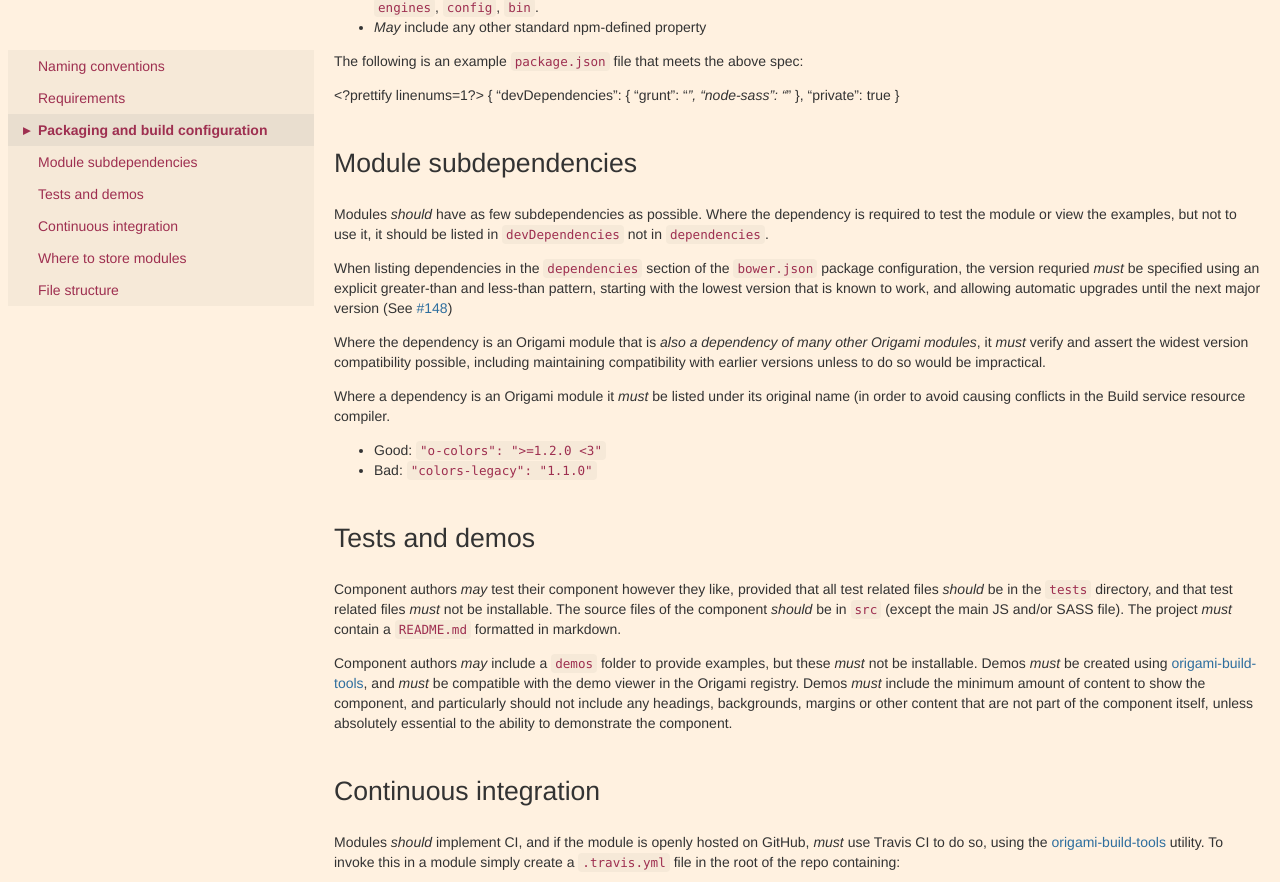
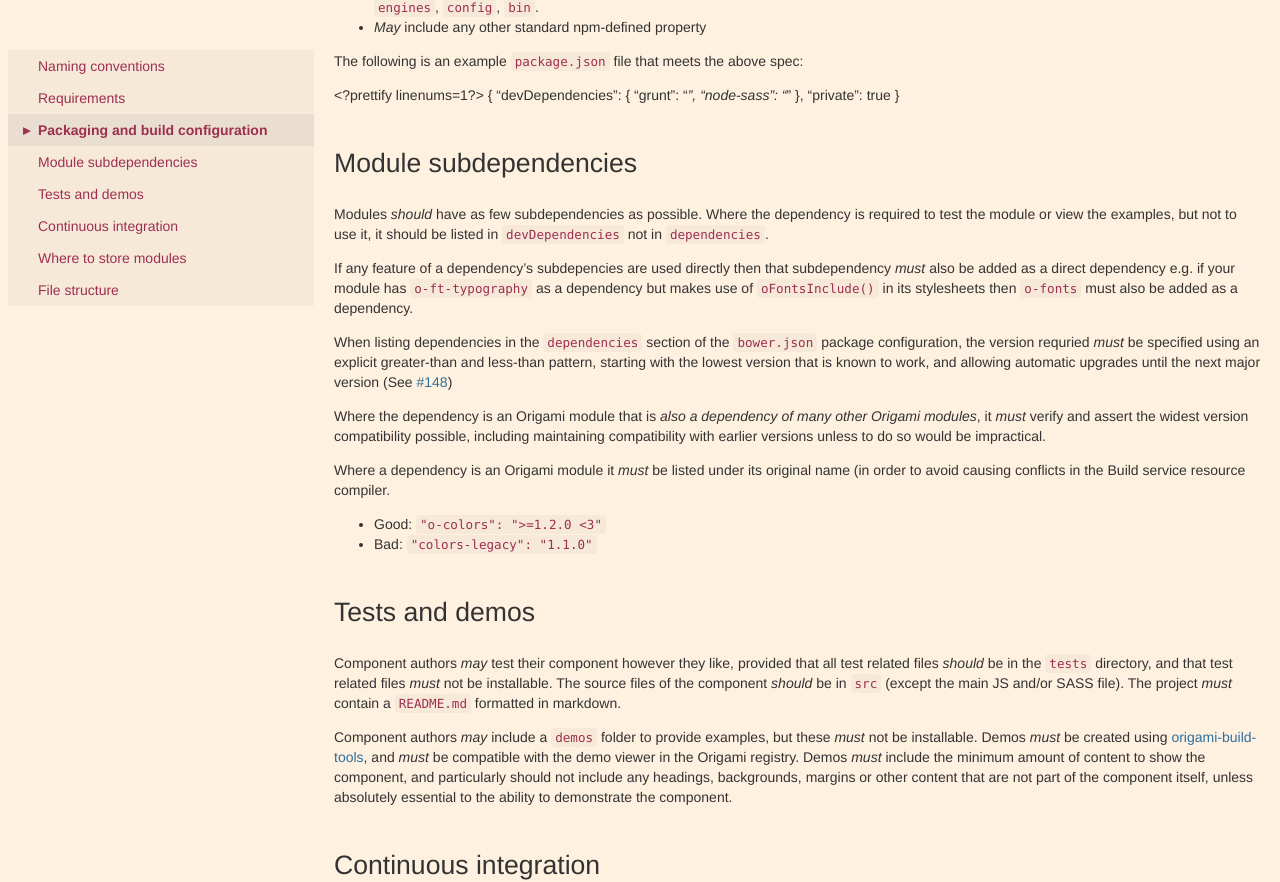
Before and after one commit to Financial-Times/ft-origami, a Jekyll site: the page built from docs/component-spec/modules.md, in a window 1280 px wide and 900 px high, scrolled down 2307 px, cut to the strip 0-882 px from the top of the window. Built offline with Jekyll 4.4.1, drawn with Linux system fonts in a browser that asks for light colours.

Commit message:
Rule on not using subdependencies directly

```diff
--- a/docs/component-spec/modules.md
+++ b/docs/component-spec/modules.md
@@ -110,6 +110,8 @@ The following is an example `package.json` file that meets the above spec:
 
 Modules *should* have as few subdependencies as possible.  Where the dependency is required to test the module or view the examples, but not to use it, it should be listed in `devDependencies` not in `dependencies`.
 
+If any feature of a dependency's subdepencies are used directly then that subdependency *must* also be added as a direct dependency e.g. if your module has `o-ft-typography` as a dependency but makes use of `oFontsInclude()` in its stylesheets then `o-fonts` must also be added as a dependency.
+
 When listing dependencies in the `dependencies` section of the `bower.json` package configuration, the version requried *must* be specified using an explicit greater-than and less-than pattern, starting with the lowest version that is known to work, and allowing automatic upgrades until the next major version (See [#148](https://github.com/Financial-Times/ft-origami/issues/148))
 
 Where the dependency is an Origami module that is *also a dependency of many other Origami modules*, it *must* verify and assert the widest version compatibility possible, including maintaining compatibility with earlier versions unless to do so would be impractical.
@@ -118,7 +120,6 @@ Where a dependency is an Origami module it *must* be listed under its original n
 
 * Good: `"o-colors": ">=1.2.0 <3"`
 * Bad: `"colors-legacy": "1.1.0"`
-
 
 ## Tests and demos
 
```
